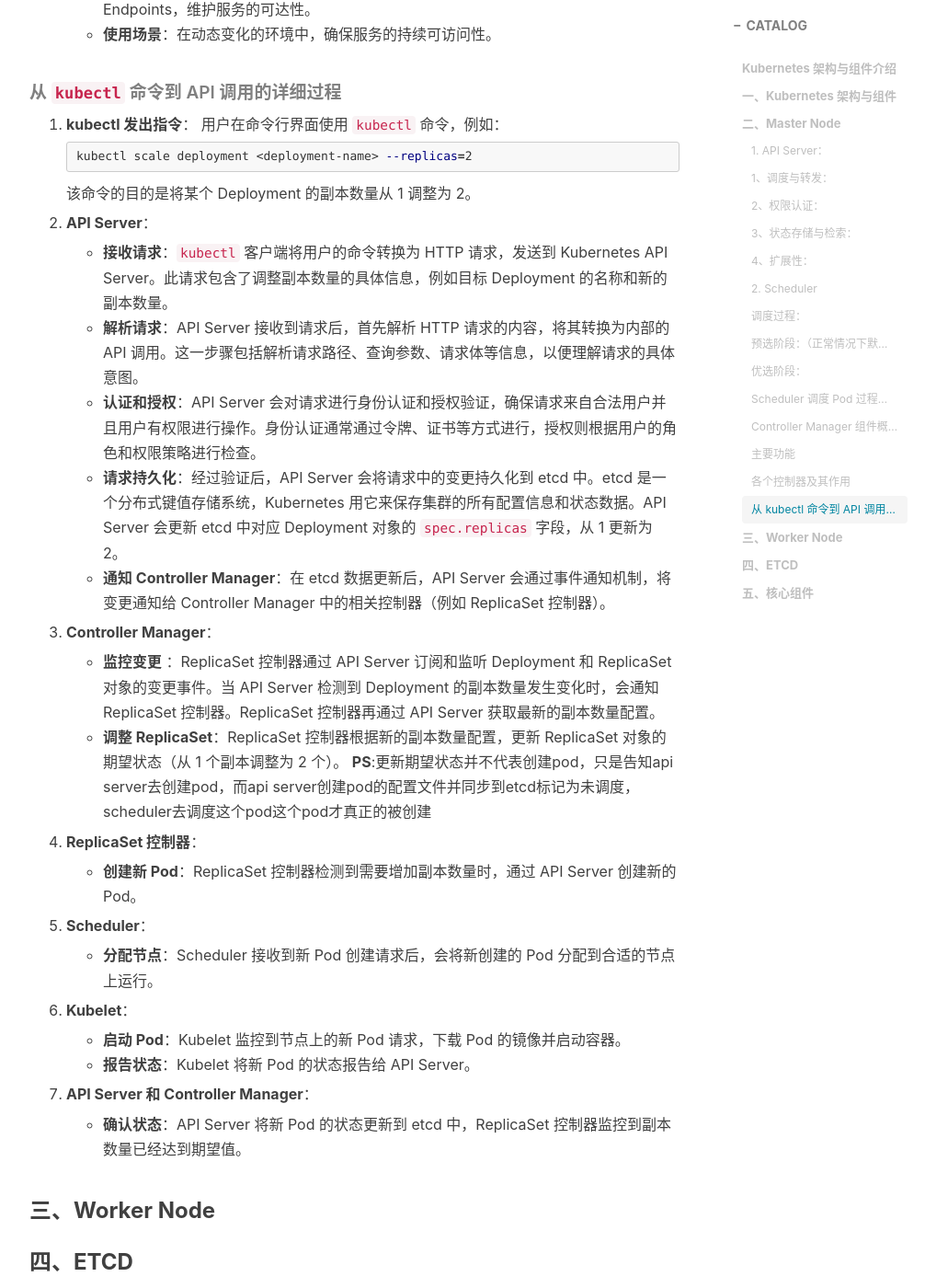
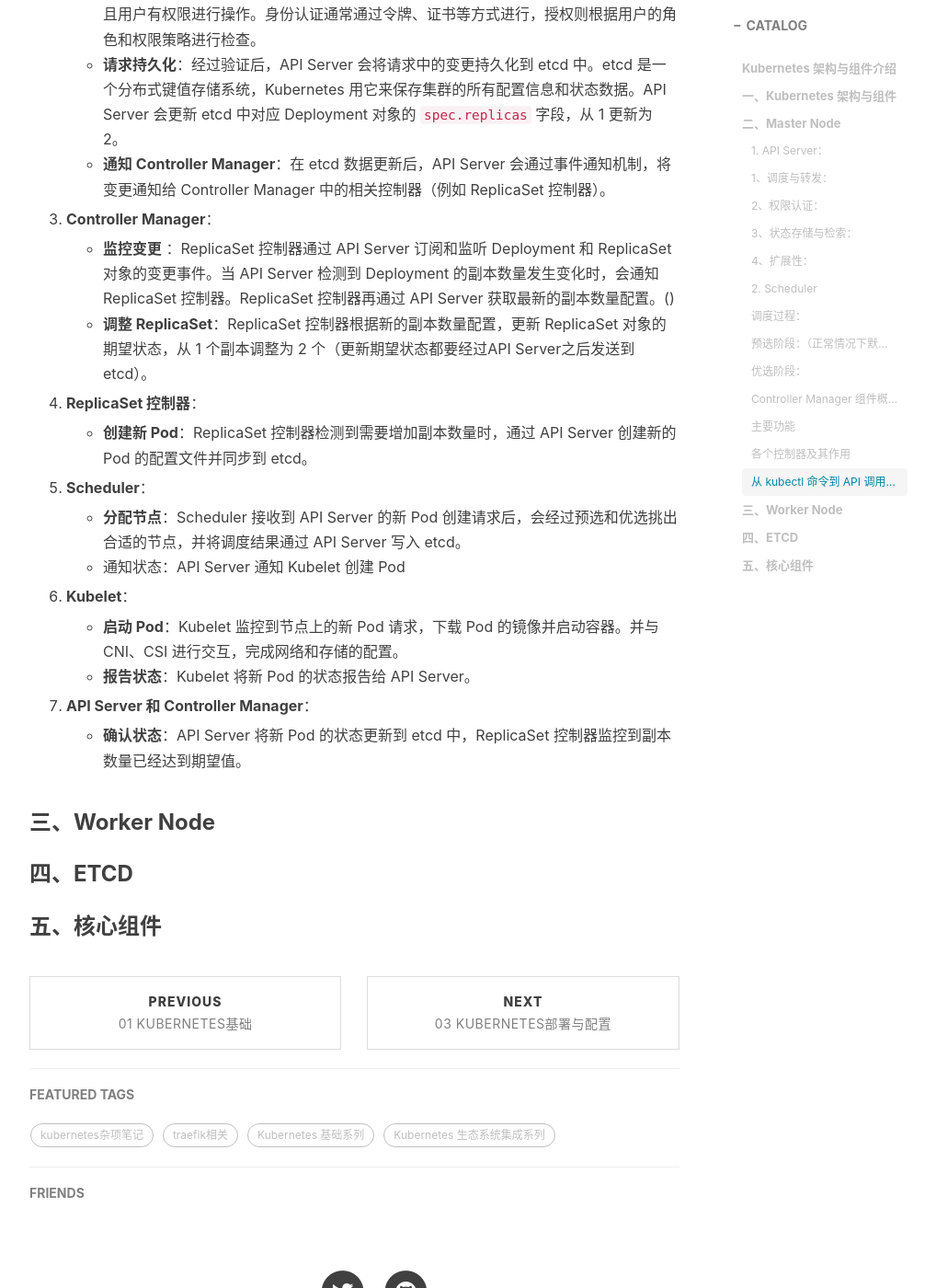
Before and after one commit to hodie-aurora/hodie-aurora.github.io, a Jekyll site: the page built from _posts/2025-01-14-02-kubernetes架构与组件.md, in a window 1280 px wide and 1400 px high, scrolled down 6122 px. Shown: the whole window at 92% size, without its empty margins (233-1239 px from the left). Built offline with Jekyll 4.4.1, drawn with Linux system fonts in a browser that asks for light colours; nearby versions of some CDN libraries; comment, search, counter and statistics services are not loaded; some of the changed text lies outside the part shown.

Commit message:
scale replicas=2 process

```diff
--- a/_posts/2025-01-14-02-kubernetes架构与组件.md
+++ b/_posts/2025-01-14-02-kubernetes架构与组件.md
@@ -89,17 +89,6 @@ Scheduler的调度主要分为两个阶段，分别是预选阶段和优选阶
 - **历史性能数据**：根据节点过去的性能表现，选择更稳定和高效的节点。
 - **区域优先**：根据配置，优先选择特定区域或可用区的节点。
 
-#### Scheduler 调度 Pod 过程举例
-
-当用户通过 `kubectl` 命令创建一个新的 Pod 时，Pod 的调度过程大致可以分为以下几个步骤：
-
-1. **Pod 创建** ：用户通过 `kubectl` 提交创建 Pod 的请求，API Server 接收到请求后，将 Pod 的信息存储在 etcd 中，标记为待调度状态。
-2. **Scheduler 监听** ：Scheduler 通过 Watch API 持续监听未调度的 Pod 资源对象的变化事件，当检测到新创建的未调度 Pod 时，进行调度。
-3. **预选阶段** ：Scheduler 对集群中的节点进行筛选，过滤掉不符合基本要求的节点，例如资源不足或状态不可用的节点。
-4. **优选阶段** ：Scheduler 对预选出的节点进行打分，根据节点的资源剩余情况、网络拓扑、历史性能数据等综合考量，选择最佳节点。
-5. **调度绑定** ：Scheduler 将 Pod 绑定到选定的节点，并将调度结果更新到 API Server。
-6. **Pod 运行** ：节点上的 kubelet 组件监控到新的 Pod 调度到本节点，开始拉取镜像并启动容器，最终使 Pod 进入运行状态。
-
 #### Controller Manager 组件概述
 
 Controller Manager 是 Kubernetes 的一个核心组件，它是一个控制器组，包含多个控制器。每个控制器负责特定资源的控制流程，通过控制循环（Control Loops）实现监控和调整资源，从而维持集群的稳定性和高可用性。
@@ -171,18 +160,18 @@ Controller Manager 是 Kubernetes 的一个核心组件，它是一个控制器
    - **通知 Controller Manager**：在 etcd 数据更新后，API Server 会通过事件通知机制，将变更通知给 Controller Manager 中的相关控制器（例如 ReplicaSet 控制器）。
 3. **Controller Manager**：
 
-   - **监控变更** ：ReplicaSet 控制器通过 API Server 订阅和监听 Deployment 和 ReplicaSet 对象的变更事件。当 API Server 检测到 Deployment 的副本数量发生变化时，会通知 ReplicaSet 控制器。ReplicaSet 控制器再通过 API Server 获取最新的副本数量配置。
-   - **调整 ReplicaSet**：ReplicaSet 控制器根据新的副本数量配置，更新 ReplicaSet 对象的期望状态（从 1 个副本调整为 2 个）。
-     **PS**:更新期望状态并不代表创建pod，只是告知api server去创建pod，而api server创建pod的配置文件并同步到etcd标记为未调度，scheduler去调度这个pod这个pod才真正的被创建
+   - **监控变更** ：ReplicaSet 控制器通过 API Server 订阅和监听 Deployment 和 ReplicaSet 对象的变更事件。当 API Server 检测到 Deployment 的副本数量发生变化时，会通知 ReplicaSet 控制器。ReplicaSet 控制器再通过 API Server 获取最新的副本数量配置。()
+   - **调整 ReplicaSet**：ReplicaSet 控制器根据新的副本数量配置，更新 ReplicaSet 对象的期望状态，从 1 个副本调整为 2 个（更新期望状态都要经过API Server之后发送到etcd）。
 4. **ReplicaSet 控制器**：
 
-   - **创建新 Pod**：ReplicaSet 控制器检测到需要增加副本数量时，通过 API Server 创建新的 Pod。
+   - **创建新 Pod**：ReplicaSet 控制器检测到需要增加副本数量时，通过 API Server 创建新的 Pod 的配置文件并同步到 etcd。
 5. **Scheduler**：
 
-   - **分配节点**：Scheduler 接收到新 Pod 创建请求后，会将新创建的 Pod 分配到合适的节点上运行。
+   - **分配节点**：Scheduler 接收到 API Server 的新 Pod 创建请求后，会经过预选和优选挑出合适的节点，并将调度结果通过 API Server 写入 etcd。
+   - 通知状态：API Server 通知 Kubelet 创建 Pod
 6. **Kubelet**：
 
-   - **启动 Pod**：Kubelet 监控到节点上的新 Pod 请求，下载 Pod 的镜像并启动容器。
+   - **启动 Pod**：Kubelet 监控到节点上的新 Pod 请求，下载 Pod 的镜像并启动容器。并与 CNI、CSI 进行交互，完成网络和存储的配置。
    - **报告状态**：Kubelet 将新 Pod 的状态报告给 API Server。
 7. **API Server 和 Controller Manager**：
 
```
